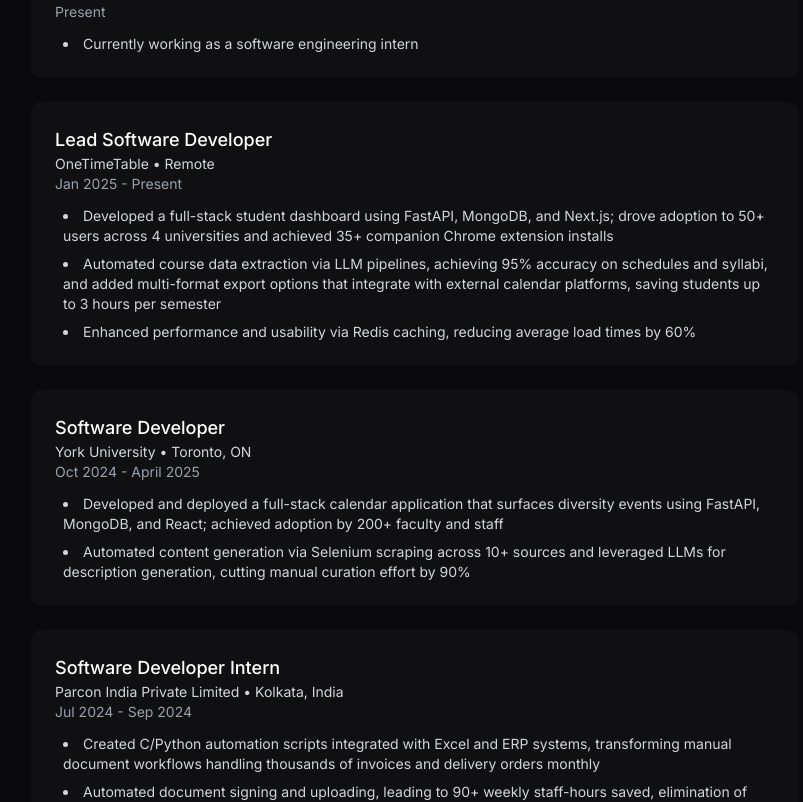
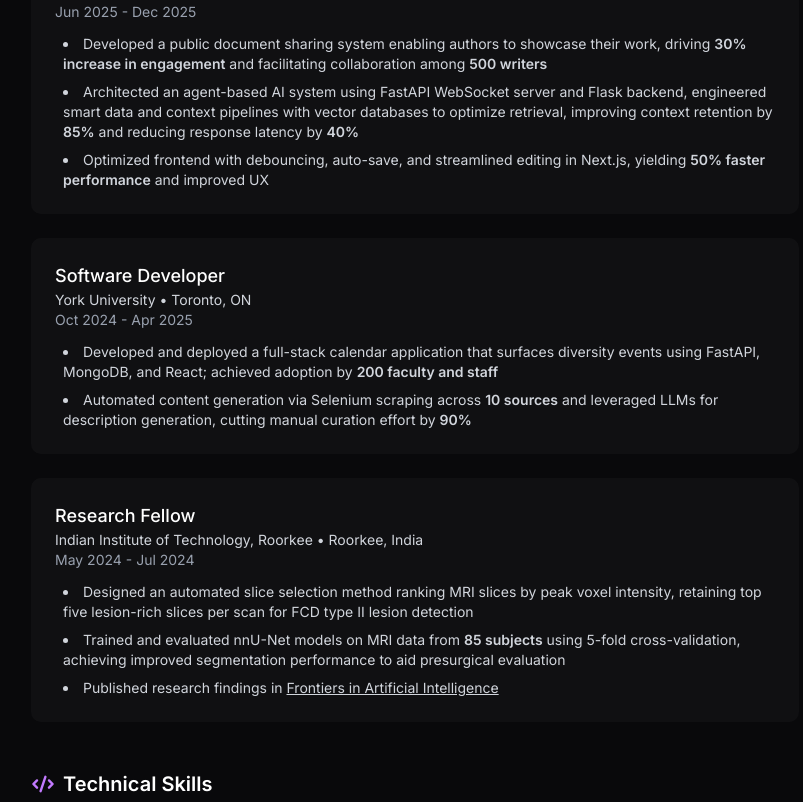
Before and after one commit to arnavmalhotra/portfolio, a Next.js app: page /about in a window 1280 px wide. Shown: the part 606-1408 px from the top of the page, without its empty margins (225-1028 px from the left). Built offline with nearby package versions, Linux system fonts and the light colour scheme.

Commit message:
updated 28t august 2025

```diff
--- a/app/component/about.tsx
+++ b/app/component/about.tsx
@@ -55,53 +55,28 @@ export default function About() {
               <div>
                 <h3 className="text-lg font-medium text-white dark:text-gray-900">Software Engineering Intern</h3>
                 <p className="text-sm">Quarkle.ai</p>
-                <p className="text-sm text-gray-400 dark:text-gray-600">Present</p>
+                <p className="text-sm text-gray-400 dark:text-gray-600">Jun 2025 - Dec 2025</p>
               </div>
               <ul className="list-disc list-inside text-sm space-y-2 ml-2">
-                <li>Currently working as a software engineering intern</li>
+                <li>Developed a public document sharing system enabling authors to showcase their work, driving <span className="font-semibold">30% increase in engagement</span> and facilitating collaboration among <span className="font-semibold">500 writers</span></li>
+                <li>Architected an agent-based AI system using FastAPI WebSocket server and Flask backend, engineered smart data and context pipelines with vector databases to optimize retrieval, improving context retention by <span className="font-semibold">85%</span> and reducing response latency by <span className="font-semibold">40%</span></li>
+                <li>Optimized frontend with debouncing, auto-save, and streamlined editing in Next.js, yielding <span className="font-semibold">50% faster performance</span> and improved UX</li>
               </ul>
             </div>
           </div>
 
-          <div className="bg-zinc-900/50 rounded-lg p-6 hover:bg-zinc-900/70 transition-colors dark:bg-zinc-200 dark:text-gray-900">
-            <div className="space-y-3">
-              <div>
-                <h3 className="text-lg font-medium text-white dark:text-gray-900">Lead Software Developer</h3>
-                <p className="text-sm">OneTimeTable • Remote</p>
-                <p className="text-sm text-gray-400 dark:text-gray-600">Jan 2025 - Present</p>
-              </div>
-              <ul className="list-disc list-inside text-sm space-y-2 ml-2">
-                <li>Developed a full-stack student dashboard using FastAPI, MongoDB, and Next.js; drove adoption to 50+ users across 4 universities and achieved 35+ companion Chrome extension installs</li>
-                <li>Automated course data extraction via LLM pipelines, achieving 95% accuracy on schedules and syllabi, and added multi-format export options that integrate with external calendar platforms, saving students up to 3 hours per semester</li>
-                <li>Enhanced performance and usability via Redis caching, reducing average load times by 60%</li>
-              </ul>
-            </div>
-          </div>
+
 
           <div className="bg-zinc-900/50 rounded-lg p-6 hover:bg-zinc-900/70 transition-colors dark:bg-zinc-200 dark:text-gray-900">
             <div className="space-y-3">
               <div>
                 <h3 className="text-lg font-medium text-white dark:text-gray-900">Software Developer</h3>
                 <p className="text-sm">York University • Toronto, ON</p>
-                <p className="text-sm text-gray-400 dark:text-gray-600">Oct 2024 - April 2025</p>
+                <p className="text-sm text-gray-400 dark:text-gray-600">Oct 2024 - Apr 2025</p>
               </div>
               <ul className="list-disc list-inside text-sm space-y-2 ml-2">
-                <li>Developed and deployed a full-stack calendar application that surfaces diversity events using FastAPI, MongoDB, and React; achieved adoption by 200+ faculty and staff</li>
-                <li>Automated content generation via Selenium scraping across 10+ sources and leveraged LLMs for description generation, cutting manual curation effort by 90%</li>
-              </ul>
-            </div>
-          </div>
-
-          <div className="bg-zinc-900/50 rounded-lg p-6 hover:bg-zinc-900/70 transition-colors dark:bg-zinc-200 dark:text-gray-900">
-            <div className="space-y-3">
-              <div>
-                <h3 className="text-lg font-medium text-white dark:text-gray-900">Software Developer Intern</h3>
-                <p className="text-sm">Parcon India Private Limited • Kolkata, India</p>
-                <p className="text-sm text-gray-400 dark:text-gray-600">Jul 2024 - Sep 2024</p>
-              </div>
-              <ul className="list-disc list-inside text-sm space-y-2 ml-2">
-                <li>Created C/Python automation scripts integrated with Excel and ERP systems, transforming manual document workflows handling thousands of invoices and delivery orders monthly</li>
-                <li>Automated document signing and uploading, leading to 90+ weekly staff-hours saved, elimination of administrative errors, and faster processing</li>
+                <li>Developed and deployed a full-stack calendar application that surfaces diversity events using FastAPI, MongoDB, and React; achieved adoption by <span className="font-semibold">200 faculty and staff</span></li>
+                <li>Automated content generation via Selenium scraping across <span className="font-semibold">10 sources</span> and leveraged LLMs for description generation, cutting manual curation effort by <span className="font-semibold">90%</span></li>
               </ul>
             </div>
           </div>
@@ -114,8 +89,9 @@ export default function About() {
                 <p className="text-sm text-gray-400 dark:text-gray-600">May 2024 - Jul 2024</p>
               </div>
               <ul className="list-disc list-inside text-sm space-y-2 ml-2">
-                <li>Enhanced transparency in AI decision-making for medical applications via research into hybrid BCos-KAN architectures for MRI segmentation and explainable EEG seizure-detection pipelines</li>
-                <li>Engineered lightweight CNN-transformer models for mobile image enhancement, achieving DSLR-quality output while reducing model size by 50% compared to baseline architectures</li>
+                <li>Designed an automated slice selection method ranking MRI slices by peak voxel intensity, retaining top five lesion-rich slices per scan for FCD type II lesion detection</li>
+                <li>Trained and evaluated nnU-Net models on MRI data from <span className="font-semibold">85 subjects</span> using 5-fold cross-validation, achieving improved segmentation performance to aid presurgical evaluation</li>
+                <li>Published research findings in <a href="https://www.frontiersin.org/journals/artificial-intelligence/articles/10.3389/frai.2025.1601815/abstract" className="underline" target="_blank" rel="noreferrer">Frontiers in Artificial Intelligence</a></li>
               </ul>
             </div>
           </div>
@@ -158,7 +134,7 @@ export default function About() {
             <div>
               <h3 className="text-white font-medium mb-2 dark:text-gray-900">Databases</h3>
               <div className="flex flex-wrap gap-2">
-                {["PostgreSQL", "MongoDB", "Redis"].map((skill) => (
+                {["PostgreSQL", "MongoDB", "Redis", "Vector DBs"].map((skill) => (
                   <span key={skill} className="px-3 py-1 bg-zinc-800 rounded-full text-sm dark:text-gray-900 dark:bg-zinc-300">
                     {skill}
                   </span>
--- a/app/component/projects.tsx
+++ b/app/component/projects.tsx
@@ -96,6 +96,22 @@ const ProjectCard = ({ title, description, link, tech, points, media, index }: P
 export default function Projects() {
   const projects = [
     {
+      title: "nnU-Net FCD-II Segmentation (Research)",
+      description: "Automated segmentation of FCD type II lesions in 3D FLAIR MRI using nnU-Net.",
+      link: "https://www.frontiersin.org/journals/artificial-intelligence/articles/10.3389/frai.2025.1601815/abstract",
+      tech: ["Python", "PyTorch", "nnU-Net", "NumPy"],
+      points: [
+        "Proposed automated axial FLAIR slice selection by peak voxel intensity (top 5 slices).",
+        "Trained nnU-Net with 5-fold cross-validation on MRI from 85 FCD-II subjects.",
+        "Published in Frontiers in Artificial Intelligence (2025)."
+      ],
+      media: {
+        type: "image" as const,
+        url: "/projects/research.png",
+        alt: "Frontiers in Artificial Intelligence"
+      }
+    },
+    {
       title: "SuperchargedNotes",
       description: "AI platform leveraging OCR to convert 5+ note formats into structured markdown.",
       link: "https://superchargednotes.com",
```
Also changed, not shown: public/projects/research.png (added), 1 other file (tests, documents, lock files or other folders).
